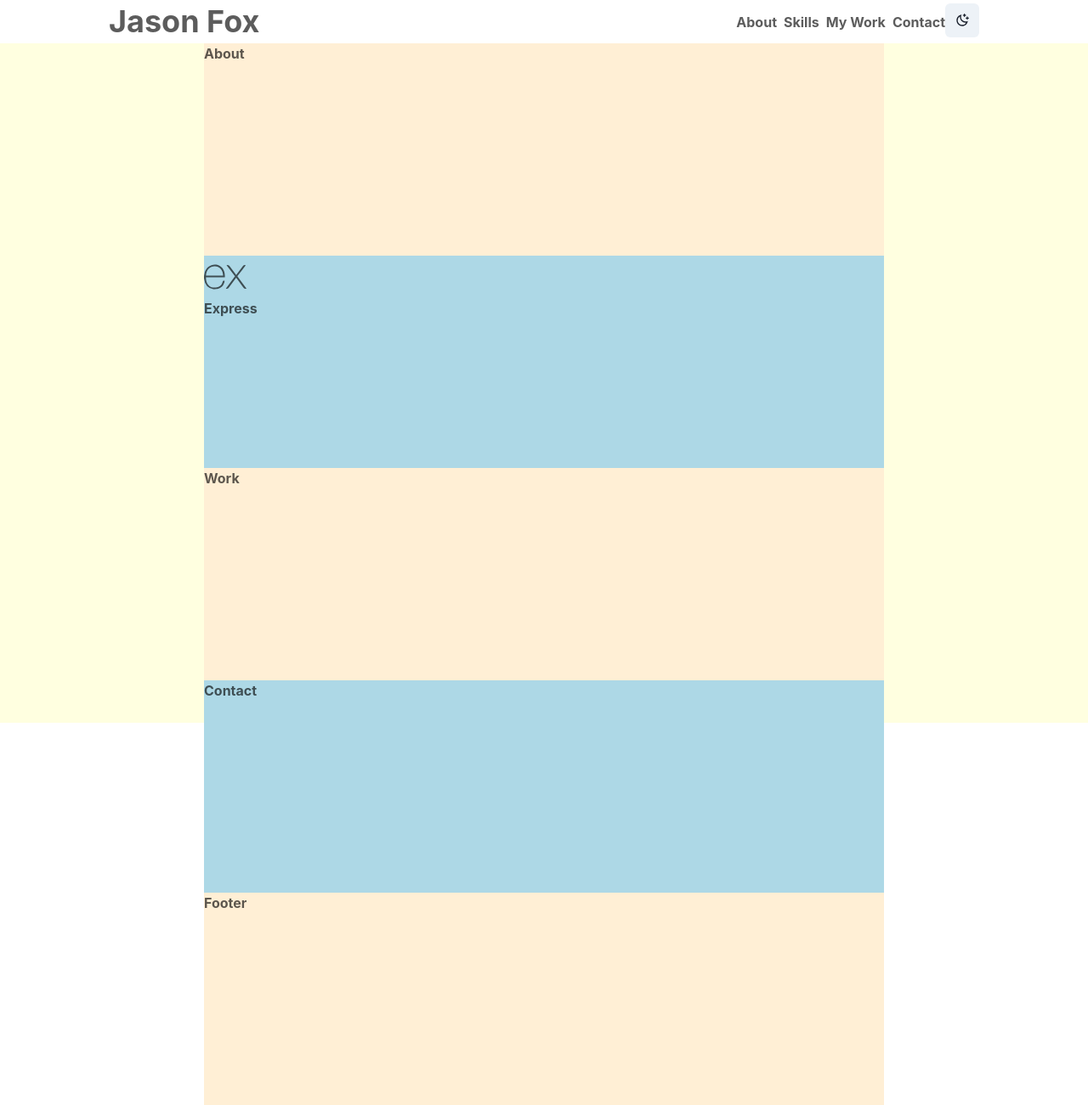
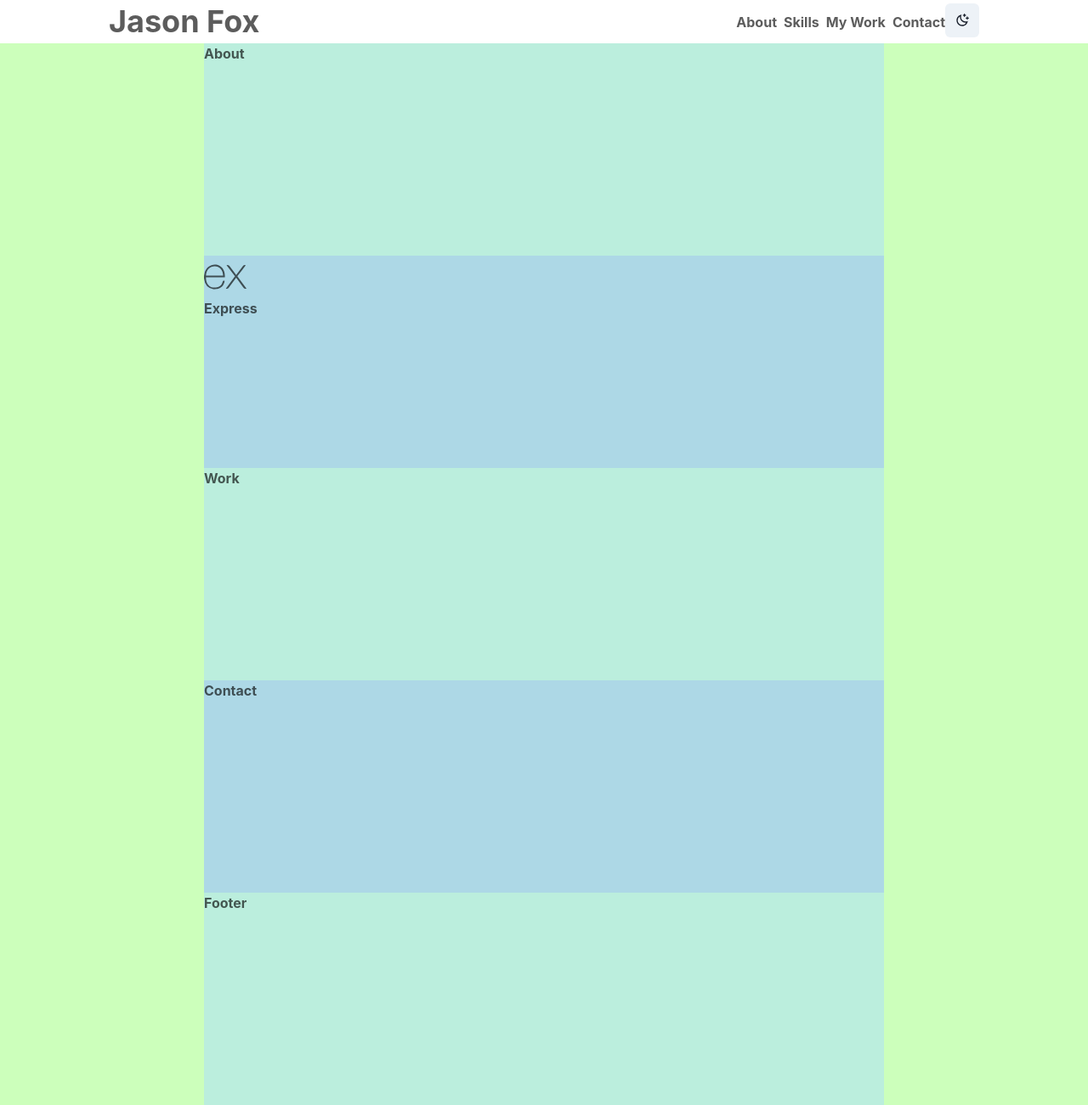
Before and after one commit to jsonFox/portfolio, a React (Vite) app: page / in a window 1280 px wide. Shown: the whole page at 85% size. Built offline with nearby package versions, Linux system fonts and the light colour scheme.

Commit message:
Fix sidebar heights

```diff
--- a/src/App.tsx
+++ b/src/App.tsx
@@ -20,25 +20,25 @@ function App() {
         <GridItem colSpan={3}>
           <Header sections={sections} />
         </GridItem>
-        <GridItem h='100vh' rowSpan={sections.length + 1} colStart={1} bg='lightyellow'>
+        <GridItem h='100%' rowSpan={sections.length + 1} colStart={1} bg='#CCFFBB'>
           {/* Left Nav */}
         </GridItem>
-        <GridItem h='100vh' rowSpan={sections.length + 1} colStart={3} bg='lightyellow'>
+        <GridItem h='100%' rowSpan={sections.length + 1} colStart={3} bg='#CCFFBB'>
           {/* Right Nav */}
         </GridItem>
-        <GridItem h='250' colStart={2} rowStart={2} bg='papayawhip'>
+        <GridItem h='250' colStart={2} rowStart={2} bg='#BBEEDD'>
           <About />
         </GridItem>
         <GridItem h='250' colStart={2} bg='lightblue'>
           <Skills />
         </GridItem>
-        <GridItem h='250' colStart={2} bg='papayawhip'>
+        <GridItem h='250' colStart={2} bg='#BBEEDD'>
           <Work />
         </GridItem>
         <GridItem h='250' colStart={2} bg='lightblue'>
           <Contact />
         </GridItem>
-        <GridItem h='250' colStart={2} bg='papayawhip'>
+        <GridItem h='250' colStart={2} bg='#BBEEDD'>
           <Footer />
         </GridItem>
       </Grid>
```
